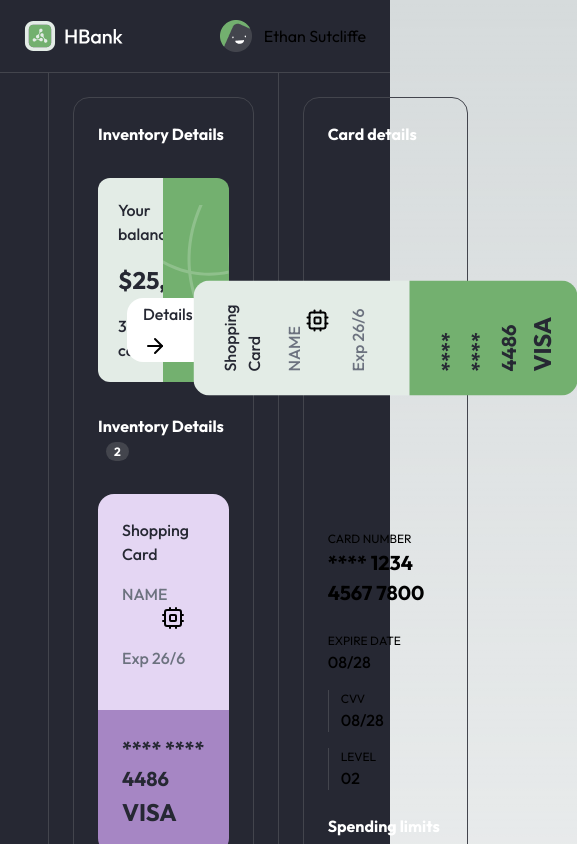
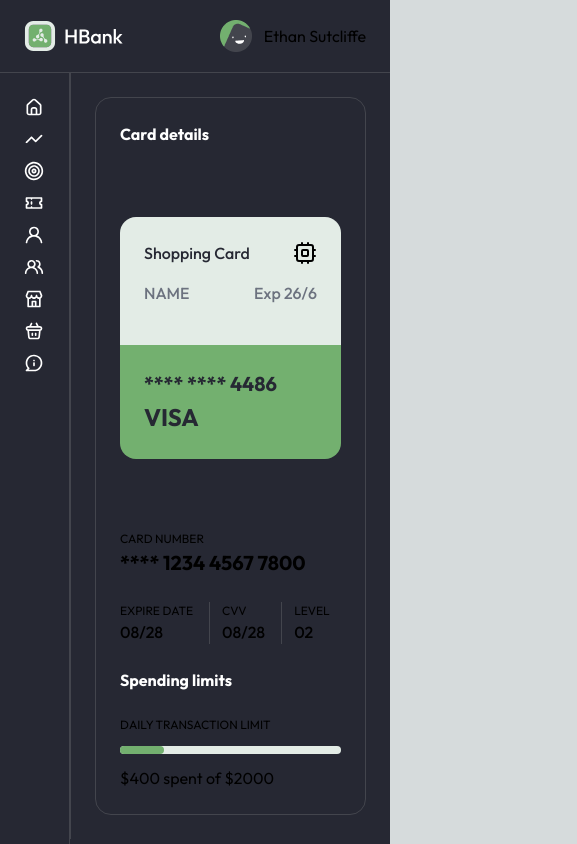
Before and after one commit to EdiedRamos/devchallenges, a Next.js app: page /bank-dashboard in a window 390 px wide. Shown: the top 844 px of the page, 577 px wide, since content can reach past the window. Built offline with nearby package versions, Linux system fonts and the light colour scheme.

Commit message:
feat: update styles

```diff
--- a/src/app/bank-dashboard/(components)/aside.tsx
+++ b/src/app/bank-dashboard/(components)/aside.tsx
@@ -2,14 +2,14 @@ import { ShoppingCard } from "./shoppingCard";
 
 export function Aside() {
   return (
-    <aside className="w-full max-w-[332px] border-l-[1px] border-bdb-gray-200 p-6">
+    <aside className="w-full p-6">
       <div className="border-[1px] border-bdb-gray-200 p-6 rounded-2xl">
         <h4 className="text-bdb-white font-bold">Card details</h4>
         <div className="h-96 flex flex-col items-center justify-center">
           <ShoppingCard
             primaryBg="bg-bdb-green-light"
             secondaryBg="bg-bdb-green"
-            className="-rotate-90 w-80"
+            className="md:-rotate-90 w-80"
           />
         </div>
         <p className="text-cs-12">CARD NUMBER</p>
--- a/src/app/bank-dashboard/page.tsx
+++ b/src/app/bank-dashboard/page.tsx
@@ -6,8 +6,14 @@ export default function BankDashboard() {
       <Header />
       <div className="flex">
         <Navigation />
-        <Content />
-        <Aside />
+        <div className="flex flex-wrap flex-1">
+          <div className="flex-1 order-2 md:order-1">
+            <Content />
+          </div>
+          <div className="w-full md:max-w-[332px] border-l-[1px] border-bdb-gray-200 order-1 md:order-2">
+            <Aside />
+          </div>
+        </div>
       </div>
     </div>
   );
```
